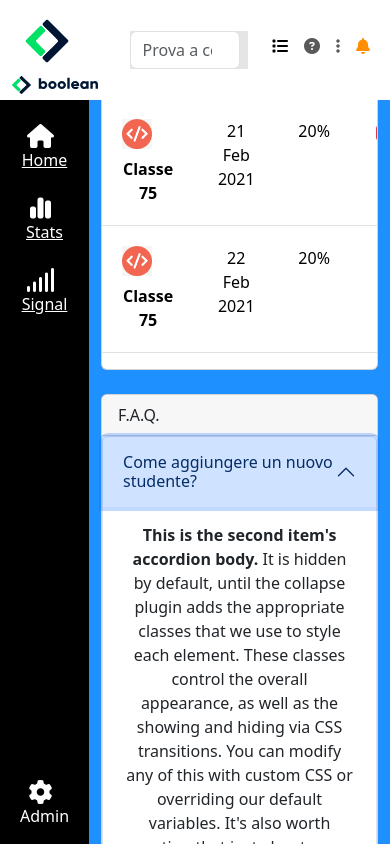
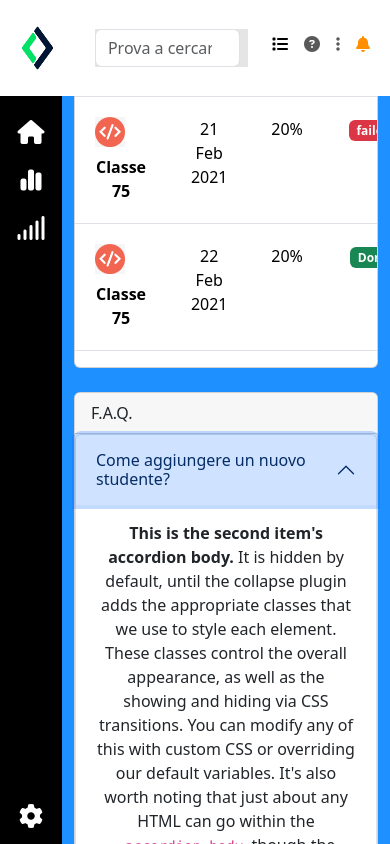
Before and after one commit to mariocstweb/html-css-bootstrap-dashboard, a plain HTML site: page index.html in a window 390 px wide. Both pictures are taken after a click on the button "Come aggiungere un nuovo studente?". Drawn offline with nearby package versions, Linux system fonts and the light colour scheme.

Commit message:
fixed overflow

```diff
--- a/css/style.css
+++ b/css/style.css
@@ -64,9 +64,9 @@ nav {
 }
 
 .wrapper-main {
-  height: 100%;
+  flex-grow: 1;
   display: flex;
-  overflow: hidden;
+  overflow: auto;
 }
 
 /* SIDEBAR */
--- a/index.html
+++ b/index.html
@@ -33,7 +33,7 @@
                 id="mobile-logo"
                 class="d-md-none"
               />
-              <img src="./img/logo.svg" alt="" class="d-sm-none d-md-block" />
+              <img src="./img/logo.svg" alt="" class="d-none d-md-block" />
             </a>
             <div class="navbar-collapse" id="navbarSupportedContent">
               <form class="d-flex flex-grow-1 mx-3 bgc-gry" role="search">
@@ -82,19 +82,19 @@
               <li class="mb-4">
                 <a href="#" class="clr-wht"
                   ><i class="fa-solid fa-house fa-xl"></i
-                  ><span class="d-sm-none d-lg-inline-block ms-2"> Home</span>
+                  ><span class="d-none d-lg-inline-block ms-2"> Home</span>
                 </a>
               </li>
               <li class="mb-4">
                 <a href="#" class="clr-wht"
                   ><i class="fa-solid fa-chart-simple fa-xl"></i
-                  ><span class="d-sm-none d-lg-inline-block ms-2"> Stats</span>
+                  ><span class="d-none d-lg-inline-block ms-2"> Stats</span>
                 </a>
               </li>
               <li>
                 <a href="#" class="clr-wht"
                   ><i class="fa-solid fa-signal fa-xl"></i
-                  ><span class="d-sm-none d-lg-inline-block ms-2"> Signal</span>
+                  ><span class="d-none d-lg-inline-block ms-2"> Signal</span>
                 </a>
               </li>
             </ul>
@@ -102,7 +102,7 @@
           <div class="side-bottom text-white">
             <div>
               <i class="fa-solid fa-gear fa-xl"></i
-              ><span class="d-sm-none d-lg-inline-block ms-2"> Admin</span>
+              ><span class="d-none d-lg-inline-block ms-2"> Admin</span>
             </div>
           </div>
         </div>
@@ -222,7 +222,7 @@
                             <td>
                               <span class="badge text-bg-success">Done</span>
                             </td>
-                            <td>
+                            <td class="d-flex">
                               <span class="trash-pencil"
                                 ><i class="fa-solid fa-pencil fa-2xl"></i
                               ></span>
@@ -336,15 +336,15 @@
                             class="accordion-button collapsed"
                             type="button"
                             data-bs-toggle="collapse"
-                            data-bs-target="#collapseTwo"
+                            data-bs-target="#collapseOne"
                             aria-expanded="false"
-                            aria-controls="collapseTwo"
+                            aria-controls="collapseOne"
                           >
                             Come aggiungere un nuovo studente?
                           </button>
                         </h2>
                         <div
-                          id="collapseTwo"
+                          id="collapseOne"
                           class="accordion-collapse collapse"
                           data-bs-parent="#accordionExample"
                         >
```
